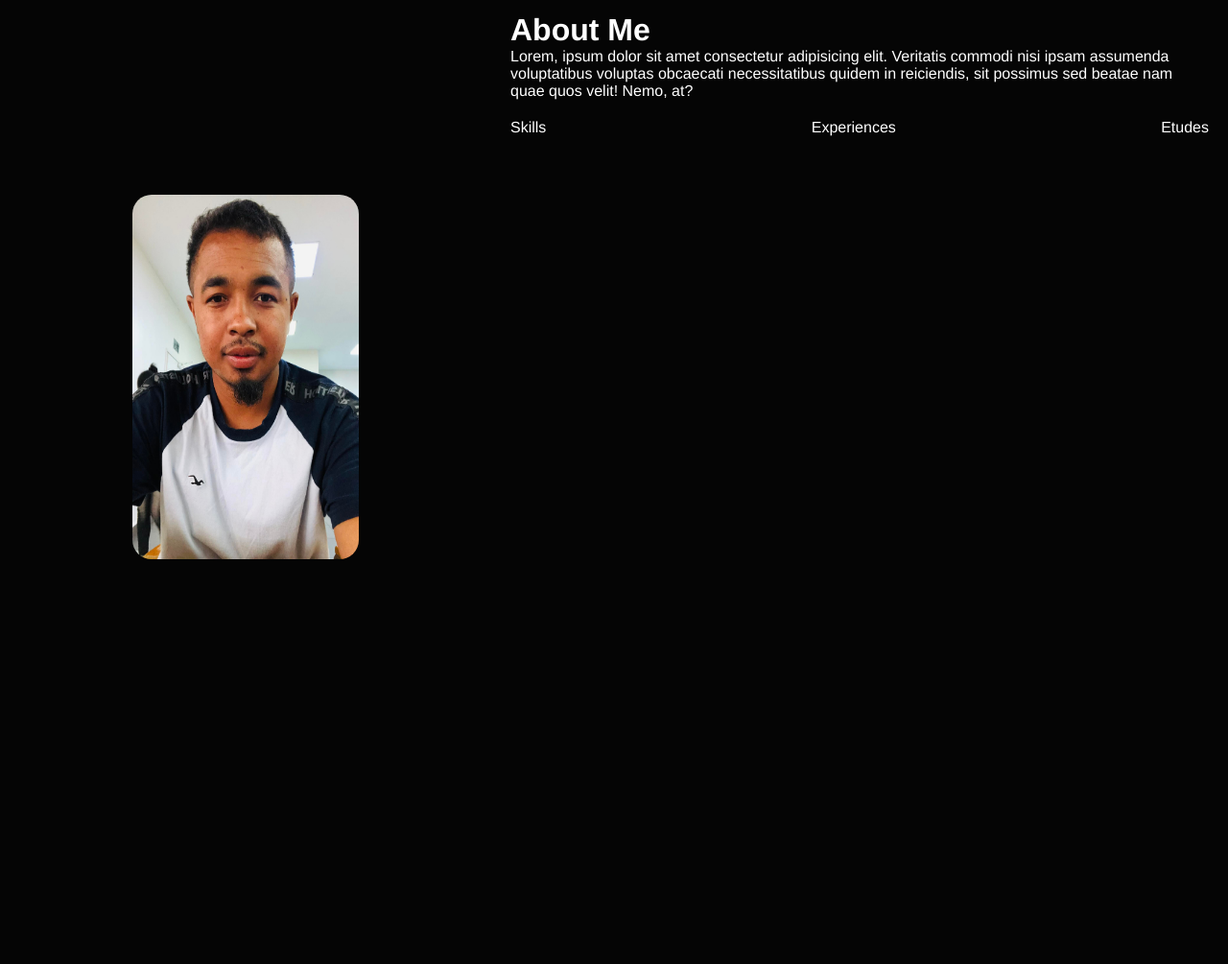
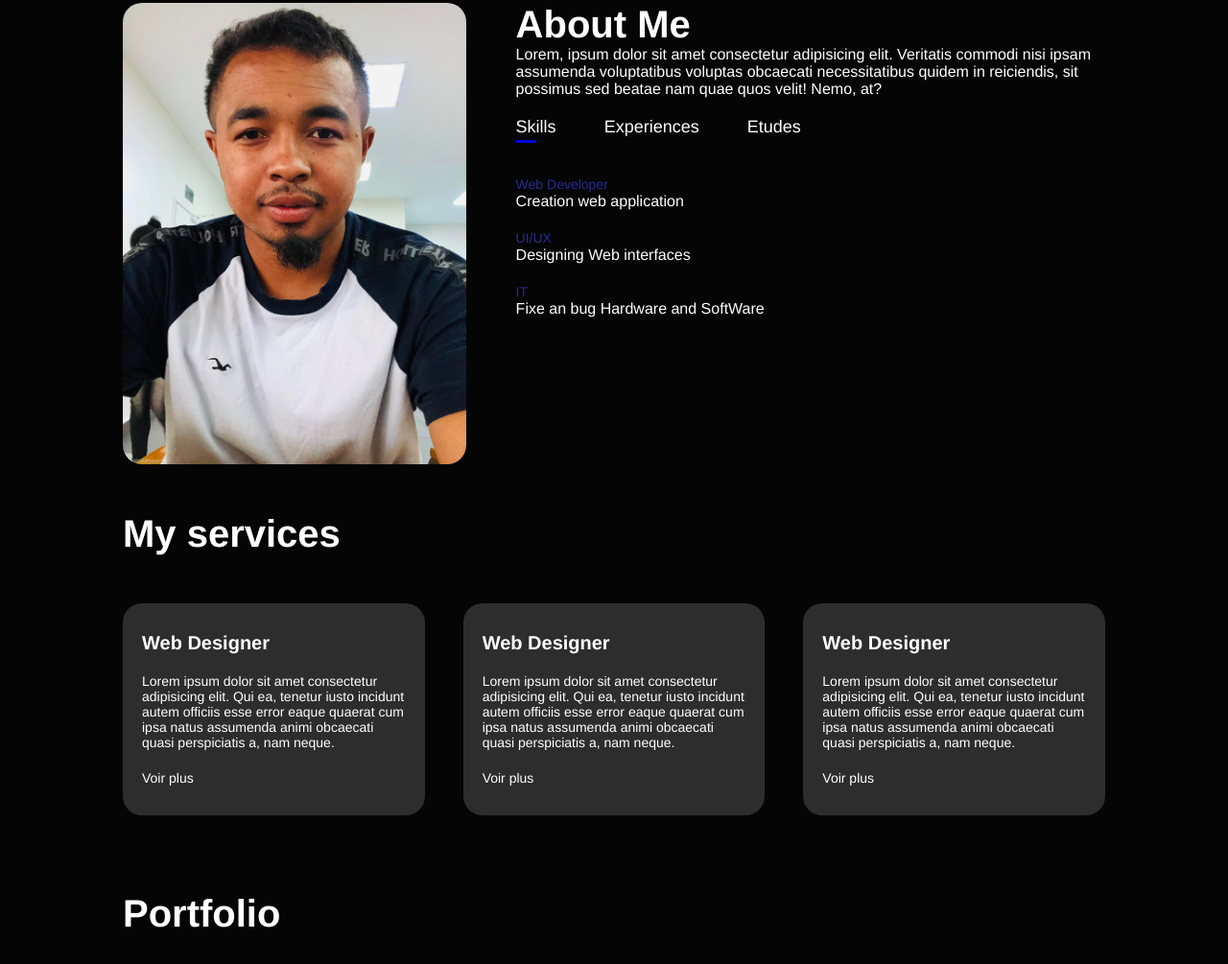
Before and after one commit to Ranfah/portfolio, a plain HTML site: page index.html in a window 1280 px wide. Shown: the part 807-1812 px from the top of the page at 96% size. Before the commit the page ends 1600 px from the top, so only its background shows below. Drawn offline with Linux system fonts and the light colour scheme.

Commit message:
page service

```diff
--- /dev/null
+++ b/assets/scripts.js
@@ -0,0 +1,13 @@
+ let tablinks = document.getElementsByClassName("tab-links")
+ let tabcontents = document.getElementsByClassName("tab-contents")
+
+ function opentab(tabname){
+    for(tablink of tablinks){
+        tablink.classList.remove("active-link")
+    }
+    for(tabcontent of tabcontents){
+        tabcontent.classList.remove("tab-active")
+    }
+    event.currentTarget.classList.add("active-link")
+    document.getElementById(tabname).classList.add("tab-active")
+ }
--- a/assets/style.css
+++ b/assets/style.css
@@ -2,6 +2,8 @@
     --firts-color:#050505;
     --second-color:#fff;
     --three-color:#0303e0;
+    --four-color:#2a2a92;
+    --five-color:#4e4e4e8f;
 }
 *{
     margin: 0;
@@ -17,8 +19,9 @@ body{
     width: 100%;
     height: 100vh;
 }
-.logo_title{
-    margin: 10px 40px;
+.logo_title a{
+    font-size: 50px;
+    font-weight: 600;
 }
 .container{
     padding: 10px 10%;
@@ -80,30 +83,104 @@ nav ul li a:hover::after{
 /* --------------- about------------------------ */
 #about{
     width: 100%;
-    height: 100vh;
+}
+.row{
     display: flex;
+    justify-content: space-between;
     flex-wrap: wrap;
 }
 .col_1{
-    display: flex;
-    justify-content: center;
-    align-items: center;
-    width: 40%;
-    padding: 20px 20px;
+    flex-basis: 35%;
 }
 .col_1 img{
     position: relative;
-    width: 50%;
-    height: 50%;
+    width: 100%;
+    height: 100%;
     border-radius: 20px;
 }
 .col_2{
-    width: 60%;
-    padding: 20px 20px;
+    flex-basis: 60%;
 }
-.title_skills{
+.sub_title{
+    font-size: 40px;
+    font-weight: 600;
+    color: var(--second-color);
+}
+.tab-title{
     display: flex;
-    flex-wrap: wrap;
-    justify-content: space-between;
-    margin: 20px 0px;
+    margin: 20px 0 40px;
 }
+.tab-links{
+    margin-right: 50px;
+    font-size: 18px;
+    font-weight: 500;
+    cursor: pointer;
+    position: relative;
+}
+.tab-links::after{
+    content: '';
+    width: 0;
+    height: 3px;
+    background: var(--three-color);
+    position: absolute;
+    left: 0;
+    bottom: -6px;
+}
+.tab-links.active-link::after{
+    width: 50%;
+}
+.tab-contents ul li{
+    list-style: none;
+    margin: 20px 0;
+}
+.tab-contents ul li span{
+    color:var(--four-color);
+    font-size: 14px;
+}
+.tab-contents{
+    display: none;
+}
+.tab-contents.tab-active{
+    display: block;
+}
+/* ----------------services------------------- */
+#services{
+    padding: 30px 0;
+}
+.liste_service{
+    display: grid;
+    grid-template-columns: repeat(auto-fit,minmax(250px,1fr));
+    grid-gap:40px;
+    margin-top: 50px;
+}
+.liste_service div{
+    background: var(--five-color);
+    padding: 30px 20px;
+    border-radius: 20px;
+    transition: background 0.5s, transform 0.5s;
+}
+.liste_service div h2{
+    font-size: 20px;
+    font-weight: 600;
+    margin-bottom: 20px;
+}
+.liste_service div p{
+    font-size: 14px;
+    font-weight: 400;
+    margin-bottom: 20px;
+}
+.liste_service div a{
+    text-decoration: none;
+    font-size: 14px;
+    font-weight: 200;
+    color: var(--second-color);
+    display: inline-block;
+}
+.liste_service div:hover{
+    background: var(--three-color);
+    transform: translateY(-10px);
+}
+/* -------------------portfolio------------------- */
+#portfolio{
+    margin: 30px 0;
+}
--- a/index.html
+++ b/index.html
@@ -27,18 +27,76 @@
         </div>
     </div>
     <div id="about">
-        <div class="col_1">
-            <img src="images/image.jpeg" alt="">
-        </div>
-        <div class="col_2">
-            <h1>About Me</h1>
-            <p>Lorem, ipsum dolor sit amet consectetur adipisicing elit. Veritatis commodi nisi ipsam assumenda voluptatibus voluptas obcaecati necessitatibus quidem in reiciendis, sit possimus sed beatae nam quae quos velit! Nemo, at?</p>
-            <div class="title_skills">
-                <p class="skills">Skills</p>
-                <p class="experiences">Experiences</p>
-                <p class="etudes">Etudes</p>
+        <div class="container">
+            <div class="row">
+                <div class="col_1">
+                    <img src="images/image.jpeg" alt="">
+                </div>
+                <div class="col_2">
+                    <h1 class="sub_title">About Me</h1>
+                    <p>Lorem, ipsum dolor sit amet consectetur adipisicing elit. Veritatis commodi nisi ipsam assumenda voluptatibus voluptas obcaecati necessitatibus quidem in reiciendis, sit possimus sed beatae nam quae quos velit! Nemo, at?</p>
+                    <div class="tab-title">
+                        <p class="tab-links active-link" onclick="opentab('skills')">Skills</p>
+                        <p class="tab-links" onclick="opentab('experiences')">Experiences</p>
+                        <p class="tab-links"onclick="opentab('etudes')">Etudes</p>
+                    </div>
+                    <div class="tab-contents tab-active" id="skills">
+                        <ul>
+                            <li><span>Web Developer</span><br>Creation web application</li>
+                            <li><span>UI/UX</span><br>Designing Web interfaces</li>
+                            <li><span>IT</span><br>Fixe an bug Hardware and SoftWare</li>
+                        </ul>
+                    </div>
+                    <div class="tab-contents" id="experiences">
+                        <ul>
+                            <li><span>Web Developer</span><br>Creation application to redacte file PDF</li>
+                            <li><span>Web Developer</span><br>Creation an Desktop application</li>
+                            <li><span>IT</span><br>Fixe an bug Hardware and SoftWare</li>
+                        </ul>
+                    </div>
+                    <div class="tab-contents" id="etudes">
+                        <ul>
+                            <li><span>Master</span><br>Ingeneer (IS-INFO Ampasamadinika)</li>
+                            <li><span>Licence</span><br>ISIME Behoririka</li>
+                            <li><span>BACC</span><br>Lycée Fanomezantsoa</li>
+                        </ul>
+                    </div>
+                </div>
             </div>
         </div>
     </div>
+    <div id="services">
+        <div class="container">
+            <h1 class="sub_title">My services</h1>
+            <div class="liste_service">
+                <div>
+                    <h2>Web Designer</h2>
+                    <p>Lorem ipsum dolor sit amet consectetur adipisicing elit. Qui ea, tenetur iusto incidunt autem officiis esse error eaque quaerat cum ipsa natus assumenda animi obcaecati quasi perspiciatis a, nam neque.</p>
+                    <a href="#">Voir plus</a>
+                </div>
+                <div>
+                    <h2>Web Designer</h2>
+                    <p>Lorem ipsum dolor sit amet consectetur adipisicing elit. Qui ea, tenetur iusto incidunt autem officiis esse error eaque quaerat cum ipsa natus assumenda animi obcaecati quasi perspiciatis a, nam neque.</p>
+                    <a href="#">Voir plus</a>
+                </div>
+                <div>
+                    <h2>Web Designer</h2>
+                    <p>Lorem ipsum dolor sit amet consectetur adipisicing elit. Qui ea, tenetur iusto incidunt autem officiis esse error eaque quaerat cum ipsa natus assumenda animi obcaecati quasi perspiciatis a, nam neque.</p>
+                    <a href="#">Voir plus</a>
+                </div>
+            </div>
+        </div>
+    </div>
+    <div id="portfolio">
+        <div class="container">
+            <h1 class="sub_title">Portfolio</h1>
+            <div class="list-work">
+                <div class="work"></div>
+                <div class="work"></div>
+                <div class="work"></div>
+            </div>
+        </div>
+    </div>
+    <script src="assets/scripts.js"></script>
 </body>
 </html>
```
